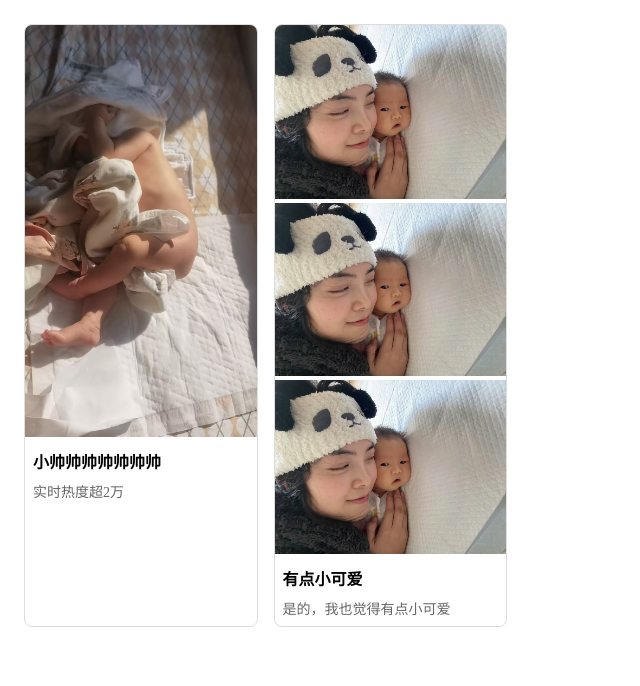
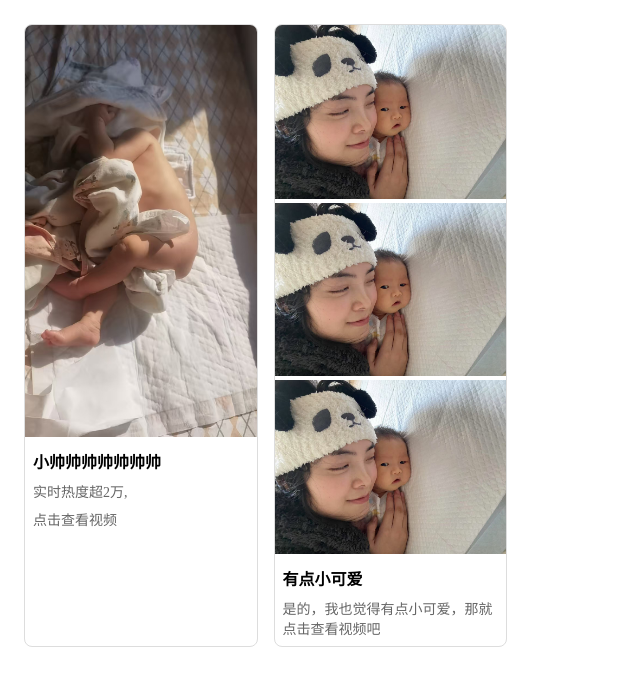
Before and after one commit to webopenfang/webopenfang.github.io, a plain HTML site: page index.html in a window 1280 px wide. Shown: the whole page, without its empty margins (0-640 px from the left). Drawn offline with Linux system fonts and the light colour scheme.

Commit message:
Add files via upload

```diff
--- a/index.html
+++ b/index.html
@@ -37,14 +37,15 @@
       <div class="video-card" onclick="playVideo('./image/video1.mp4')">
         <img src="./image/two.jpg" alt="视频1" />
         <h3>小帅帅帅帅帅帅帅</h3>
-        <p>实时热度超2万</p>
+        <p>实时热度超2万,</p>
+        <p>点击查看视频</p>
       </div>
       <div class="video-card" onclick="playVideo('./image/video2.mp4')">
         <img src="./image/three.jpg" alt="视频2" />
         <img src="./image/three.jpg" alt="视频2" />
         <img src="./image/three.jpg" alt="视频2" />
         <h3>有点小可爱</h3>
-        <p>是的，我也觉得有点小可爱</p>
+        <p>是的，我也觉得有点小可爱，那就点击查看视频吧</p>
       </div>
       <!-- 更多视频卡片 -->
     </div>
```
